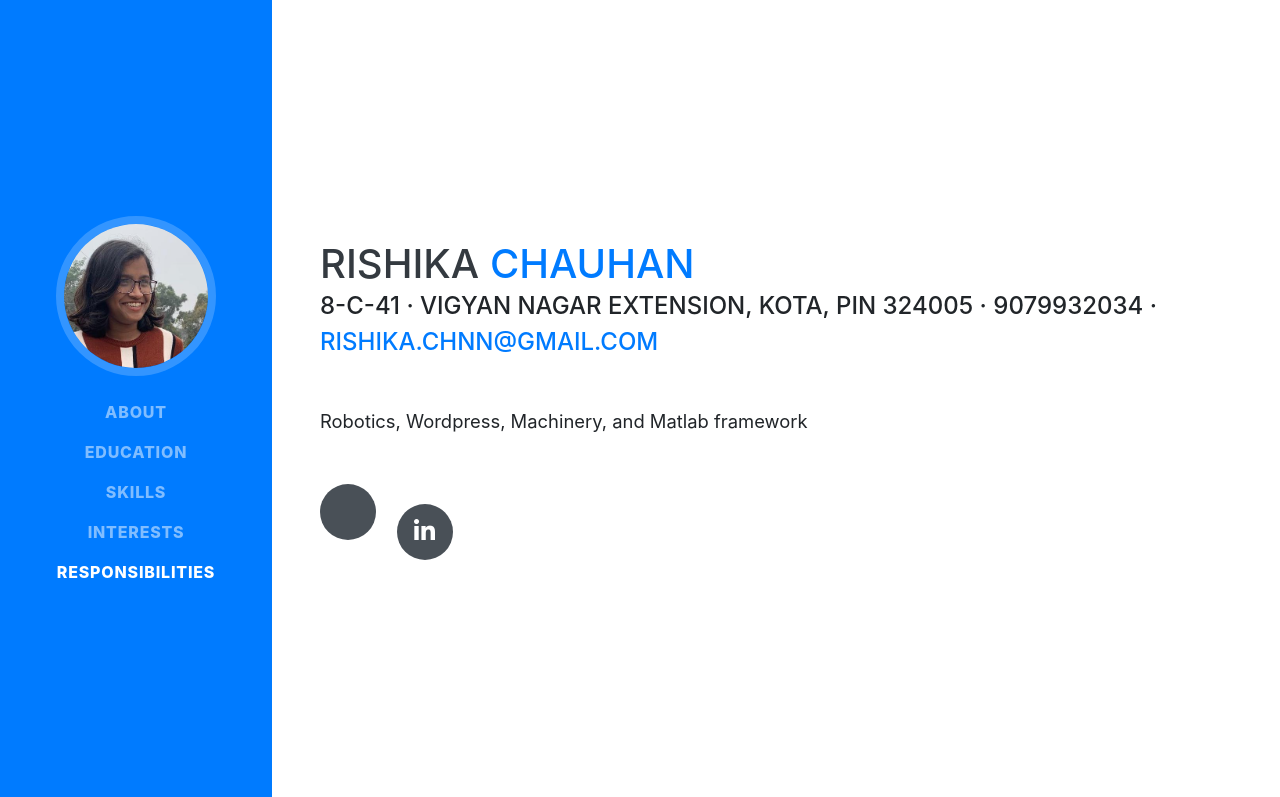
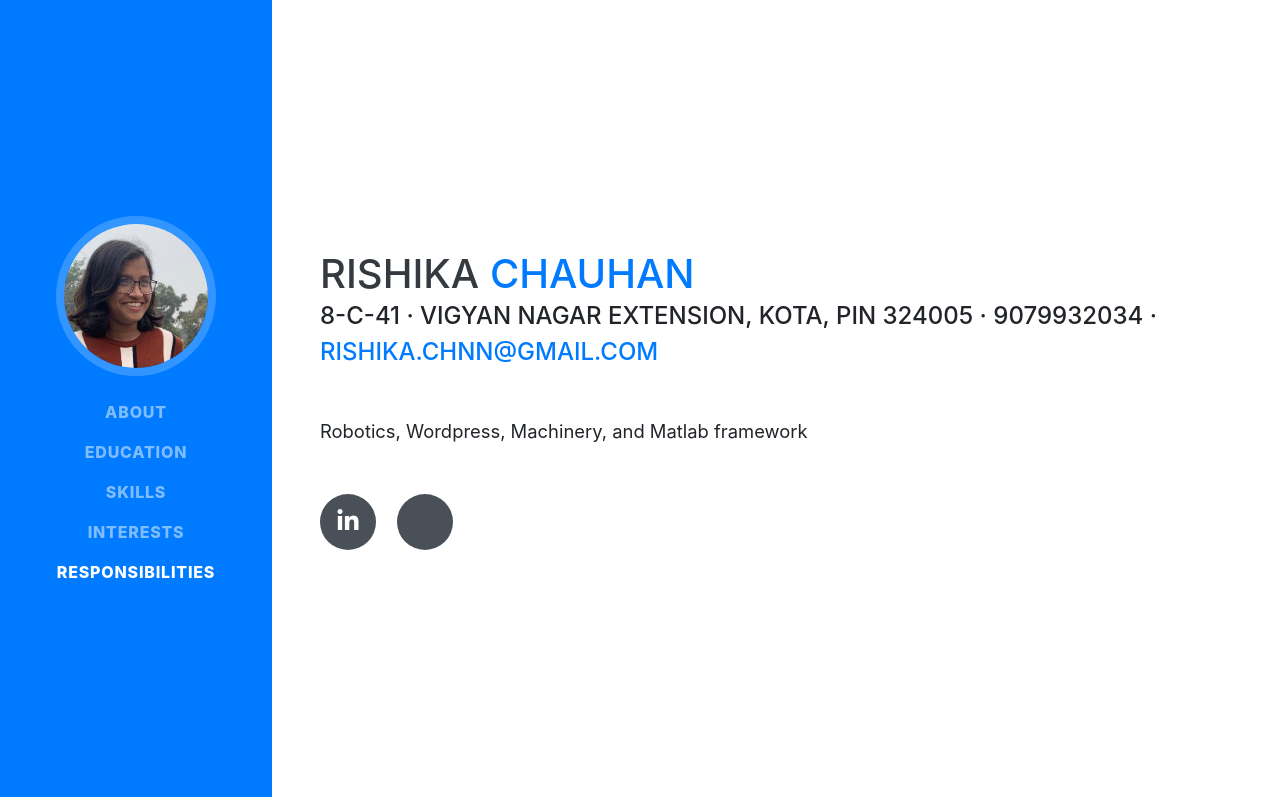
Before and after one commit to RishikaChauhan/rishikachauhan.github.io, a website with bundled scripts: page index.html in a window 1280 px wide. Shown: the top 797 px of the page. Built offline with nearby package versions, Linux system fonts and the light colour scheme; a web font is replaced by a local one.

Commit message:
Update index.html

```diff
--- a/index.html
+++ b/index.html
@@ -69,10 +69,10 @@
         <p class="lead mb-5">Robotics, Wordpress, Machinery, and Matlab framework</p>
         <div class="social-icons">
           <a href="https://www.linkedin.com/in/rishika-chauhan-696390156/">
-            <i class="fab fa-facebook-f fa-stack-1x fa-inverse"></i>
+            <i class="fab fa-linkedin-in"></i>
           </a>
            <a href="https://www.facebook.com/rishika.chauhan.581/">
-            <i class="fab fa-linkedin-in"></i>
+            <i class="fa fa-facebook circle"></i>
           </a>
         </div>
       </div>
```
